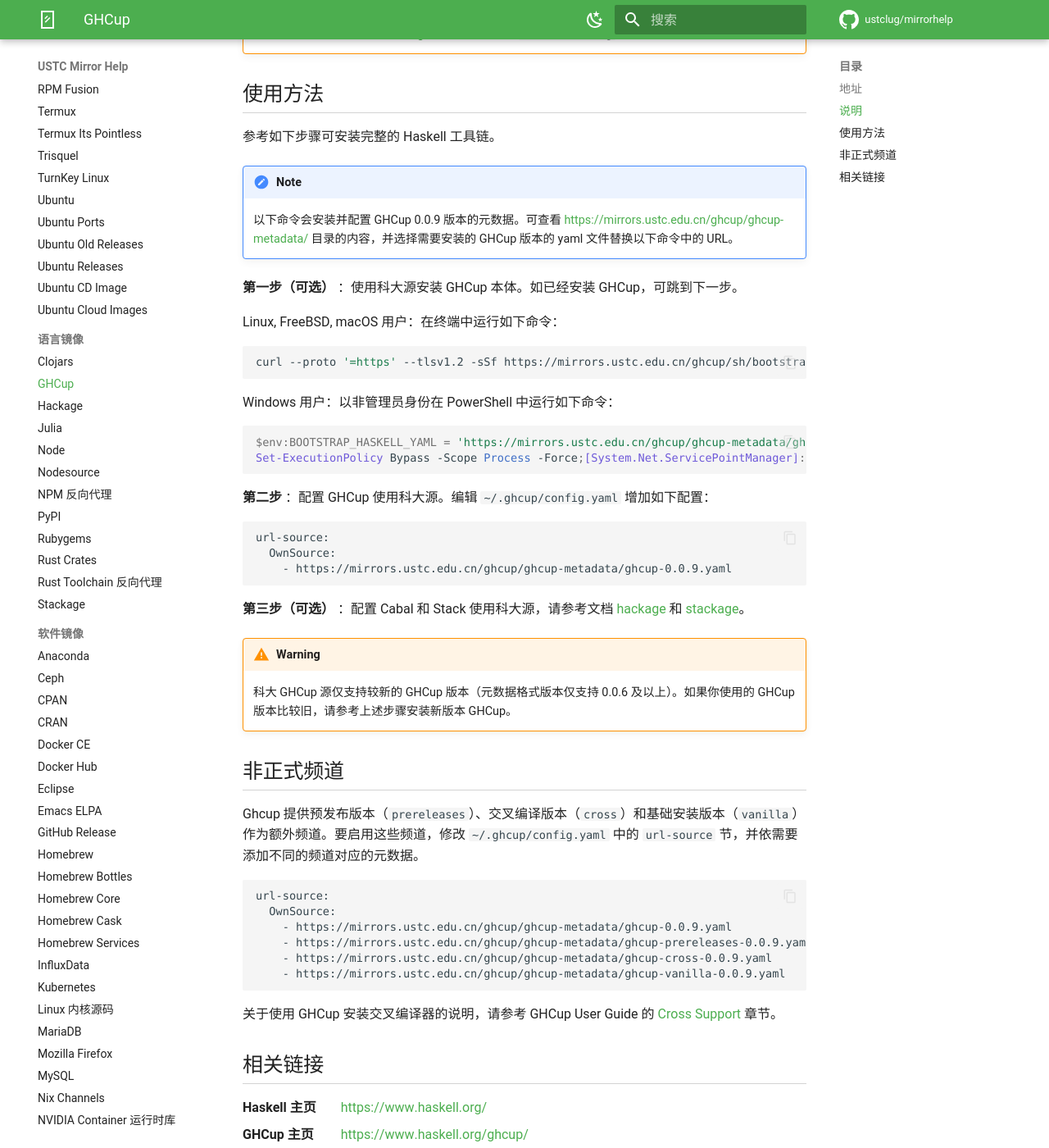
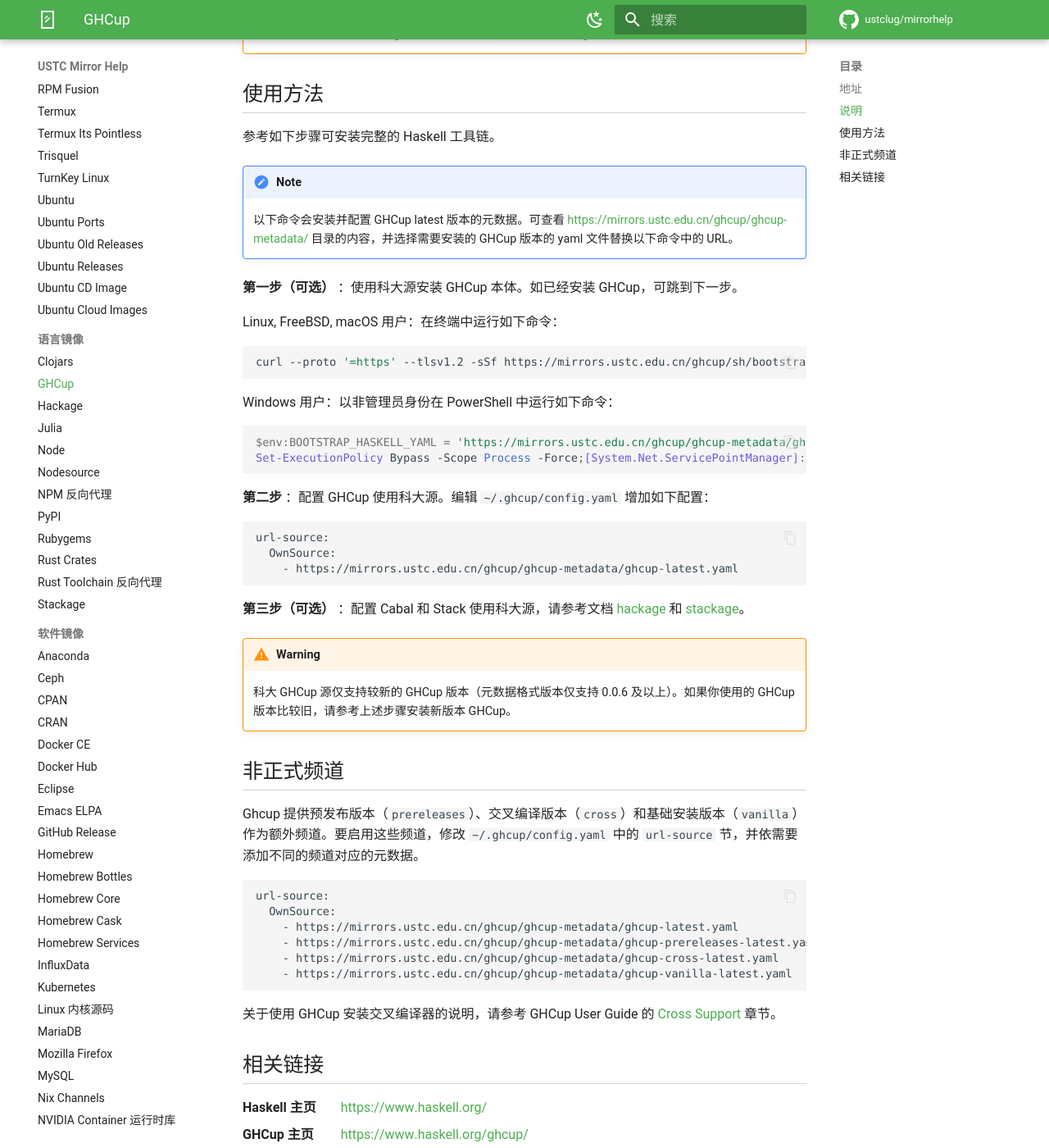
Before and after one commit to ustclug/mirrorhelp, an MkDocs documentation site: the page built from docs/ghcup.md, in a window 1280 px wide and 1400 px high, scrolled down 446 px. Shown: the whole window at 82% size. Built offline with MkDocs 1.6.1 and Material for MkDocs 9.7.7, drawn with Linux system fonts in a browser that asks for light colours; comment, search, counter and statistics services are not loaded; some of the changed lines change nothing that is shown.

Commit message:
ghcup: fit the `latest` style of metadata

````diff
--- a/docs/ghcup.md
+++ b/docs/ghcup.md
@@ -11,7 +11,7 @@
 
 !!! warning
 
-    当前的 GHCup 0.0.9 版本会在安装时也尝试安装 cabal，因此建议在安装 GHCup 前先手动配置 cabal 使用镜像，方法为参考文档 [hackage](https://mirrors.ustc.edu.cn/help/hackage.html#cabal) 中的说明，修改 `~/.cabal/config`。
+    当前的 GHCup 版本会在安装时也尝试安装 cabal，因此建议在安装 GHCup 前先手动配置 cabal 使用镜像，方法为参考文档 [hackage](https://mirrors.ustc.edu.cn/help/hackage.html#cabal) 中的说明，修改 `~/.cabal/config`。
 
 ## 使用方法
 
@@ -19,7 +19,7 @@
 
 !!! note
 
-    以下命令会安装并配置 GHCup 0.0.9 版本的元数据。可查看
+    以下命令会安装并配置 GHCup latest 版本的元数据。可查看
     <https://mirrors.ustc.edu.cn/ghcup/ghcup-metadata/>
     目录的内容，并选择需要安装的 GHCup 版本的 yaml 文件替换以下命令中的
     URL。
@@ -29,13 +29,13 @@
 Linux, FreeBSD, macOS 用户：在终端中运行如下命令：
 
 ```bash
-curl --proto '=https' --tlsv1.2 -sSf https://mirrors.ustc.edu.cn/ghcup/sh/bootstrap-haskell | BOOTSTRAP_HASKELL_YAML=https://mirrors.ustc.edu.cn/ghcup/ghcup-metadata/ghcup-0.0.9.yaml sh
+curl --proto '=https' --tlsv1.2 -sSf https://mirrors.ustc.edu.cn/ghcup/sh/bootstrap-haskell | BOOTSTRAP_HASKELL_YAML=https://mirrors.ustc.edu.cn/ghcup/ghcup-metadata/ghcup-latest.yaml sh
 ```
 
 Windows 用户：以非管理员身份在 PowerShell 中运行如下命令：
 
 ```powershell
-$env:BOOTSTRAP_HASKELL_YAML = 'https://mirrors.ustc.edu.cn/ghcup/ghcup-metadata/ghcup-0.0.9.yaml'
+$env:BOOTSTRAP_HASKELL_YAML = 'https://mirrors.ustc.edu.cn/ghcup/ghcup-metadata/ghcup-latest.yaml'
 Set-ExecutionPolicy Bypass -Scope Process -Force;[System.Net.ServicePointManager]::SecurityProtocol = [System.Net.ServicePointManager]::SecurityProtocol -bor 3072;Invoke-Command -ScriptBlock ([ScriptBlock]::Create((Invoke-WebRequest https://mirrors.ustc.edu.cn/ghcup/sh/bootstrap-haskell.ps1 -UseBasicParsing))) -ArgumentList $true
 ```
 
@@ -43,7 +43,7 @@
 
     url-source:
       OwnSource:
-        - https://mirrors.ustc.edu.cn/ghcup/ghcup-metadata/ghcup-0.0.9.yaml
+        - https://mirrors.ustc.edu.cn/ghcup/ghcup-metadata/ghcup-latest.yaml
 
 **第三步（可选）** ：配置 Cabal 和 Stack 使用科大源，请参考文档 [hackage](hackage.md) 和 [stackage](stackage.md)。
 
@@ -59,10 +59,10 @@
 
     url-source:
       OwnSource:
-        - https://mirrors.ustc.edu.cn/ghcup/ghcup-metadata/ghcup-0.0.9.yaml
-        - https://mirrors.ustc.edu.cn/ghcup/ghcup-metadata/ghcup-prereleases-0.0.9.yaml
-        - https://mirrors.ustc.edu.cn/ghcup/ghcup-metadata/ghcup-cross-0.0.9.yaml
-        - https://mirrors.ustc.edu.cn/ghcup/ghcup-metadata/ghcup-vanilla-0.0.9.yaml
+        - https://mirrors.ustc.edu.cn/ghcup/ghcup-metadata/ghcup-latest.yaml
+        - https://mirrors.ustc.edu.cn/ghcup/ghcup-metadata/ghcup-prereleases-latest.yaml
+        - https://mirrors.ustc.edu.cn/ghcup/ghcup-metadata/ghcup-cross-latest.yaml
+        - https://mirrors.ustc.edu.cn/ghcup/ghcup-metadata/ghcup-vanilla-latest.yaml
 
 关于使用 GHCup 安装交叉编译器的说明，请参考 GHCup User Guide 的 [Cross Support](https://www.haskell.org/ghcup/guide/#cross-support) 章节。
 
````
